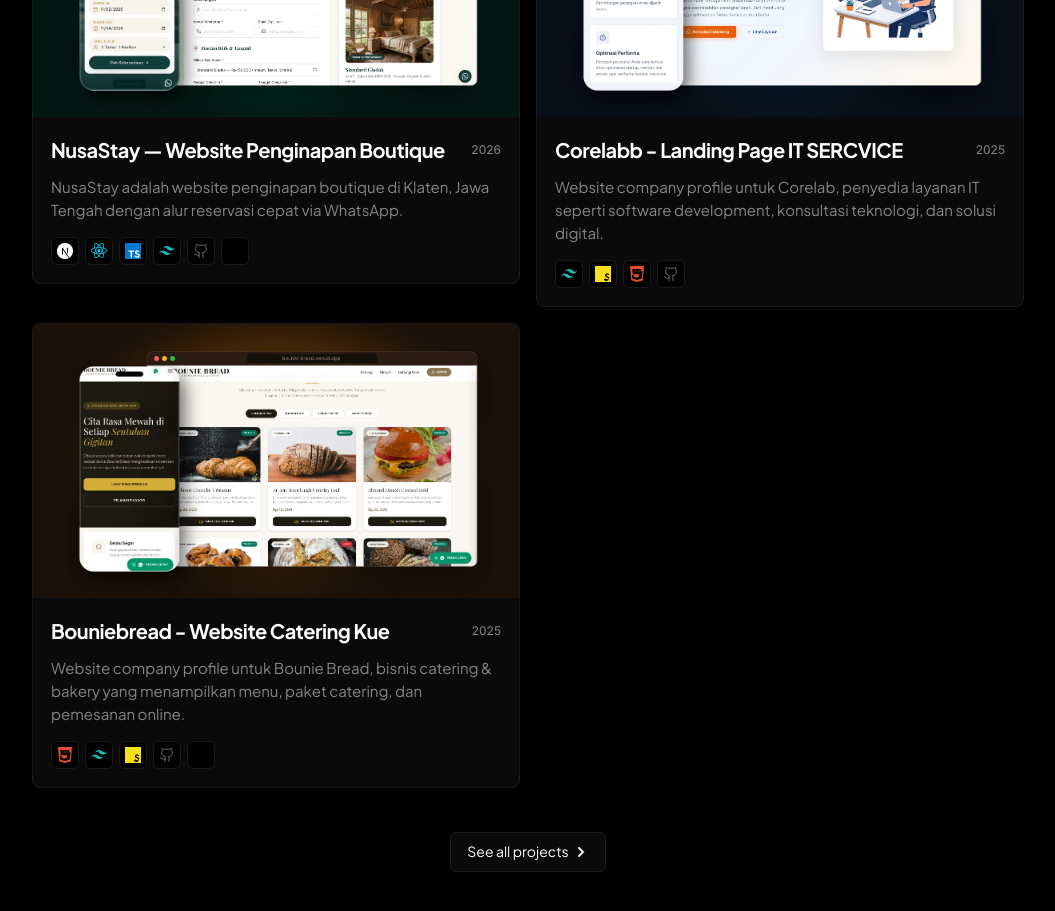
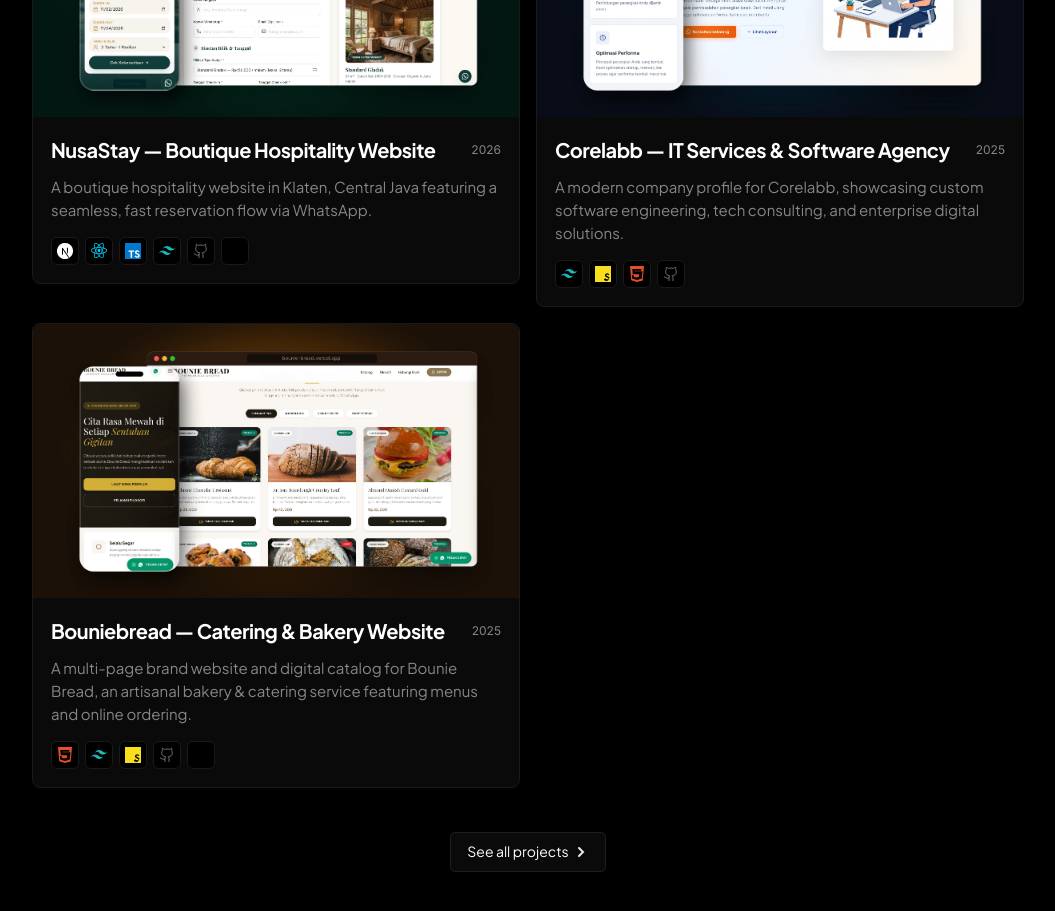
Before and after one commit to denaripp/portofolio-new, a Next.js app: page / in a window 1280 px wide. Shown: the part 920-1831 px from the top of the page, without its empty margins (112-1167 px from the left). Built offline with nearby package versions, Linux system fonts and the light colour scheme.

Commit message:
feat(i18n): implement comprehensive bilingual localization for all projects and case studies

```diff
--- a/src/app/resume/page.tsx
+++ b/src/app/resume/page.tsx
@@ -3,7 +3,7 @@
 import React, { useState } from "react";
 import Link from "next/link";
 import { Download, Printer, Mail, MapPin, ZoomIn } from "lucide-react";
-import { portfolioData, getWhatsAppUrl } from "@/data/portfolio";
+import { portfolioData, getWhatsAppUrl, getLocalizedProject } from "@/data/portfolio";
 import { SubtleGrid } from "@/components/SubtleGrid";
 import { TechLogoBadge } from "@/components/TechLogo";
 import { CertificateLightbox, type CertificateModalData } from "@/components/CertificateLightbox";
@@ -12,7 +12,7 @@ import { useLanguage } from "@/context/LanguageContext";
 
 export default function ResumePage() {
   const { isBlack } = useTheme();
-  const { t } = useLanguage();
+  const { t, lang } = useLanguage();
   const [selectedCert, setSelectedCert] = useState<CertificateModalData | null>(null);
 
   return (
@@ -339,10 +339,12 @@ export default function ResumePage() {
               </div>
 
               <div className="grid grid-cols-1 gap-4 md:grid-cols-2">
-                {portfolioData.projects.map((proj) => (
+                {portfolioData.projects.map((proj) => {
+                  const item = getLocalizedProject(proj, lang);
+                  return (
                     <Link
-                    key={proj.slug}
-                    href={`/projects/${proj.slug}`}
+                      key={item.slug}
+                      href={`/projects/${item.slug}`}
                       className={`group flex flex-col justify-between rounded-[12px] border p-5 transition-all hover:border-[#39a875] ${
                         isBlack
                           ? "border-[#1a1a1a] bg-black"
@@ -356,19 +358,19 @@ export default function ResumePage() {
                               isBlack ? "text-white" : "text-[#171918]"
                             }`}
                           >
-                          {proj.title}
+                            {item.title}
                           </h4>
                           <span className="font-mono-ui text-[12px] text-[#858786]">
-                          {proj.year}
+                            {item.year}
                           </span>
                         </div>
                         <p className="mt-2 font-sans-body text-[14px] leading-[22px] text-[#858786]">
-                        {proj.summary}
+                          {item.summary}
                         </p>
                       </div>
 
                       <div className="mt-4 flex flex-wrap gap-1.5">
-                      {proj.techStack.map((t) => (
+                        {item.techStack.map((t) => (
                           <TechLogoBadge
                             key={t}
                             name={t}
@@ -379,7 +381,8 @@ export default function ResumePage() {
                         ))}
                       </div>
                     </Link>
-                ))}
+                  );
+                })}
               </div>
             </div>
 
--- a/src/components/CommandPalette.tsx
+++ b/src/components/CommandPalette.tsx
@@ -24,7 +24,8 @@ import {
   Download,
   ArrowRight,
 } from "lucide-react";
-import { portfolioData, getWhatsAppUrl } from "@/data/portfolio";
+import { portfolioData, getWhatsAppUrl, getLocalizedProject } from "@/data/portfolio";
+import { useLanguage } from "@/context/LanguageContext";
 
 interface CommandPaletteContextType {
   isOpen: boolean;
@@ -63,6 +64,7 @@ export function CommandPaletteProvider({
   const [isOpen, setIsOpen] = useState(false);
   const [copiedEmail, setCopiedEmail] = useState(false);
   const router = useRouter();
+  const { lang } = useLanguage();
 
   const openPalette = useCallback(() => setIsOpen(true), []);
   const closePalette = useCallback(() => setIsOpen(false), []);
@@ -122,7 +124,9 @@ export function CommandPaletteProvider({
           closePalette();
         },
       },
-      ...portfolioData.projects.map((project) => ({
+      ...portfolioData.projects.map((rawProject) => {
+        const project = getLocalizedProject(rawProject, lang);
+        return {
           id: `project-${project.slug}`,
           label: project.title,
           subtitle: `${project.category} · ${project.year} — ${project.summary}`,
@@ -133,7 +137,8 @@ export function CommandPaletteProvider({
             router.push(`/projects/${project.slug}`);
             closePalette();
           },
-      })),
+        };
+      }),
       {
         id: "contact-whatsapp",
         label: "Chat on WhatsApp",
@@ -215,7 +220,7 @@ export function CommandPaletteProvider({
         },
       },
     ],
-    [router, copiedEmail, closePalette]
+    [router, copiedEmail, closePalette, lang]
   );
 
   // Global keyboard shortcut to toggle palette (attached once!)
--- a/src/components/ProjectCard.tsx
+++ b/src/components/ProjectCard.tsx
@@ -4,10 +4,11 @@ import React from "react";
 import Link from "next/link";
 import Image from "next/image";
 import { motion, type Variants } from "framer-motion";
-import { ProjectItem } from "@/data/portfolio";
+import { ProjectItem, getLocalizedProject } from "@/data/portfolio";
 import { ArrowUpRight } from "lucide-react";
 import { TechLogoBadge } from "@/components/TechLogo";
 import { useTheme } from "@/context/ThemeContext";
+import { useLanguage } from "@/context/LanguageContext";
 
 interface ProjectCardProps {
   project: ProjectItem;
@@ -24,6 +25,8 @@ const cardVariants: Variants = {
 
 export function ProjectCard({ project }: ProjectCardProps) {
   const { isBlack } = useTheme();
+  const { lang } = useLanguage();
+  const item = getLocalizedProject(project, lang);
 
   return (
     <motion.div
@@ -33,7 +36,7 @@ export function ProjectCard({ project }: ProjectCardProps) {
       className="w-full sm:w-[488px]"
     >
       <Link
-        href={`/projects/${project.slug}`}
+        href={`/projects/${item.slug}`}
         className={`group relative flex min-h-[434px] w-full flex-col items-start overflow-hidden rounded-[8px] border transition-all duration-300 ${
           isBlack
             ? "border-[#1a1a1a] bg-[#0a0a0a] hover:border-[#39a875]/70 hover:shadow-[0_16px_40px_rgba(57,168,117,0.14)]"
@@ -48,8 +51,8 @@ export function ProjectCard({ project }: ProjectCardProps) {
           style={{ height: 274, maxHeight: 274 }}
         >
           <Image
-            src={project.coverImage || `/assets/projects/${project.slug}.png`}
-            alt={project.title}
+            src={item.coverImage || `/assets/projects/${item.slug}.png`}
+            alt={item.title}
             fill
             sizes="(max-width: 768px) 100vw, 488px"
             className="object-cover transition-transform duration-500 ease-out group-hover:scale-105 pointer-events-none"
@@ -65,22 +68,22 @@ export function ProjectCard({ project }: ProjectCardProps) {
                   isBlack ? "text-white" : "text-[#171918]"
                 }`}
               >
-                {project.title}
+                {item.title}
                 <ArrowUpRight className="size-4 opacity-0 transition-all duration-200 group-hover:translate-x-0.5 group-hover:-translate-y-0.5 group-hover:opacity-100 text-[#39a875]" />
               </h3>
               <span className="font-mono-ui text-[12px] font-normal text-[#858786]">
-                {project.year}
+                {item.year}
               </span>
             </div>
 
             <p className="font-sans-body text-[15px] leading-[23px] font-normal text-[#858786]">
-              {project.summary}
+              {item.summary}
             </p>
           </div>
 
           {/* Project Technology SVG Logos */}
           <div className="flex flex-wrap items-center gap-[6px] pt-1">
-            {project.techStack.map((tech) => (
+            {item.techStack.map((tech) => (
               <TechLogoBadge
                 key={tech}
                 name={tech}
--- a/src/components/ProjectDetailView.tsx
+++ b/src/components/ProjectDetailView.tsx
@@ -5,7 +5,7 @@ import Link from "next/link";
 import Image from "next/image";
 import { motion } from "framer-motion";
 import { ArrowLeft, ExternalLink, CheckCircle2, Layers } from "lucide-react";
-import { ProjectItem } from "@/data/portfolio";
+import { ProjectItem, getLocalizedProject } from "@/data/portfolio";
 import { SubtleGrid } from "@/components/SubtleGrid";
 import { ContactBanner } from "@/components/ContactBanner";
 import { TechLogoBadge } from "@/components/TechLogo";
@@ -18,11 +18,13 @@ interface ProjectDetailViewProps {
 }
 
 export function ProjectDetailView({
-  project,
-  nextProject,
+  project: rawProject,
+  nextProject: rawNextProject,
 }: ProjectDetailViewProps) {
   const { isBlack } = useTheme();
-  const { t } = useLanguage();
+  const { t, lang } = useLanguage();
+  const project = getLocalizedProject(rawProject, lang);
+  const nextProject = getLocalizedProject(rawNextProject, lang);
 
   return (
     <div
--- a/src/data/portfolio.ts
+++ b/src/data/portfolio.ts
@@ -8,27 +8,67 @@ export interface TechItem {
 export interface ProjectItem {
   slug: string;
   title: string;
+  titleEn?: string;
   year: string;
   category: "Landing Page" | "Multi Page" | "Full Stack" | "Marketplace" | "UI/UX" | string;
   categories?: string[];
   featured: boolean;
   summary: string;
+  summaryEn?: string;
   description: string;
+  descriptionEn?: string;
   role: string;
+  roleEn?: string;
   duration: string;
+  durationEn?: string;
   clientOrContext: string;
+  clientOrContextEn?: string;
   coverImage?: string;
   coverVariant?: string;
   techStack: string[];
   liveUrl?: string;
   repoUrl?: string;
   challengeTitle?: string;
+  challengeTitleEn?: string;
   challenge: string;
+  challengeEn?: string;
   solutionTitle?: string;
+  solutionTitleEn?: string;
   solution: string;
+  solutionEn?: string;
   keyFeatures: string[];
+  keyFeaturesEn?: string[];
   architectureHighlights: string[];
-  metrics: { label: string; value: string }[];
+  architectureHighlightsEn?: string[];
+  metrics: { label: string; labelEn?: string; value: string }[];
+}
+
+export function getLocalizedProject(
+  project: ProjectItem,
+  lang: "id" | "en"
+): ProjectItem {
+  if (lang !== "en") return project;
+
+  return {
+    ...project,
+    title: project.titleEn || project.title,
+    summary: project.summaryEn || project.summary,
+    description: project.descriptionEn || project.description,
+    role: project.roleEn || project.role,
+    duration: project.durationEn || project.duration,
+    clientOrContext: project.clientOrContextEn || project.clientOrContext,
+    challengeTitle: project.challengeTitleEn || project.challengeTitle,
+    challenge: project.challengeEn || project.challenge,
+    solutionTitle: project.solutionTitleEn || project.solutionTitle,
+    solution: project.solutionEn || project.solution,
+    keyFeatures: project.keyFeaturesEn || project.keyFeatures,
+    architectureHighlights:
+      project.architectureHighlightsEn || project.architectureHighlights,
+    metrics: project.metrics.map((m) => ({
+      label: m.labelEn || m.label,
+      value: m.value,
+    })),
+  };
 }
 
 export interface ExperienceItem {
@@ -244,17 +284,25 @@ export const portfolioData = {
     {
       slug: "nusastay",
       title: "NusaStay — Website Penginapan Boutique",
+      titleEn: "NusaStay — Boutique Hospitality Website",
       year: "2026",
       category: "Multi Page",
       categories: ["Multi Page"],
       featured: true,
       summary:
         "NusaStay adalah website penginapan boutique di Klaten, Jawa Tengah dengan alur reservasi cepat via WhatsApp.",
+      summaryEn:
+        "A boutique hospitality website in Klaten, Central Java featuring a seamless, fast reservation flow via WhatsApp.",
       description:
         "NusaStay adalah website penginapan boutique di Klaten, Jawa Tengah. Website ini membantu calon tamu melihat pilihan kamar, fasilitas, galeri, dan lokasi, lalu mengajukan reservasi dengan cepat melalui integrasi alur WhatsApp.",
+      descriptionEn:
+        "NusaStay is a boutique hospitality website crafted for travelers in Klaten, Central Java. The platform allows prospective guests to explore room tiers, amenities, visual galleries, and lodging locations, with instant reservation inquiries routed directly to WhatsApp.",
       role: "Fullstack Developer & AI-Augmented Builder",
+      roleEn: "Fullstack Developer & AI-Augmented Builder",
       duration: "2026",
+      durationEn: "2026",
       clientOrContext: "NusaStay Boutique Lodging",
+      clientOrContextEn: "NusaStay Boutique Lodging",
       coverImage: "/assets/projects/nusastay.webp",
       techStack: [
         "Next.js",
@@ -267,42 +315,67 @@ export const portfolioData = {
       liveUrl: "https://nusastay.vercel.app/",
       repoUrl: "https://github.com/denaripp/nusastay---dummy-project",
       challengeTitle: "Reservasi Cepat & Ramah Tamu",
+      challengeTitleEn: "Frictionless Guest Inquiries",
       challenge:
         "Penginapan boutique membutuhkan media presentasi visual yang menarik untuk kamar dan fasilitasnya, sekaligus cara termudah bagi calon tamu untuk melakukan konfirmasi ketersediaan kamar tanpa friksi pembayaran di muka yang rumit.",
+      challengeEn:
+        "Boutique lodgings need a captivating visual showcase for their rooms while providing guests with an effortless way to check availability without the overhead of complex payment gateways.",
       solutionTitle: "Alur Terintegrasi WhatsApp",
+      solutionTitleEn: "Direct WhatsApp Flow",
       solution:
         "Membangun website modern dengan Next.js yang memuat galeri kamar secara interaktif dan menyediakan form pemesanan langsung yang memformat pesan otomatis ke nomor WhatsApp pengelola.",
+      solutionEn:
+        "Engineered a fast, modern Next.js website featuring interactive room galleries and a booking form that auto-formats reservations directly into structured WhatsApp messages.",
       keyFeatures: [
         "Showcase Kamar & Fasilitas Interaktif",
         "Direct WhatsApp Reservation Flow",
         "Peta Lokasi & Informasi Akomodasi Lengkap",
         "Desain Mobile-First & Responsif Cepat",
       ],
+      keyFeaturesEn: [
+        "Interactive Room & Amenities Showcase",
+        "Direct WhatsApp Reservation Engine",
+        "Location Map & Comprehensive Lodging Guide",
+        "Mobile-First & Ultra-Responsive Layout",
+      ],
       architectureHighlights: [
         "Next.js App Router dengan performa rendering optimal",
         "Tailwind CSS dengan palet desain hospitality yang hangat",
         "Deep link generator ke WhatsApp API tanpa perantara pihak ketiga",
       ],
+      architectureHighlightsEn: [
+        "Next.js App Router for optimal load performance",
+        "Tailwind CSS with a warm hospitality aesthetic",
+        "Direct deep link generator to WhatsApp API without third-party middle layers",
+      ],
       metrics: [
-        { label: "Platform", value: "Next.js" },
-        { label: "Status", value: "Completed" },
-        { label: "Deployment", value: "Vercel" },
+        { label: "Platform", labelEn: "Platform", value: "Next.js" },
+        { label: "Status", labelEn: "Status", value: "Completed" },
+        { label: "Deployment", labelEn: "Deployment", value: "Vercel" },
       ],
     },
     {
       slug: "corelabb",
       title: "Corelabb - Landing Page IT SERCVICE",
+      titleEn: "Corelabb — IT Services & Software Agency",
       year: "2025",
       category: "Landing Page",
       categories: ["Landing Page"],
       featured: true,
       summary:
         "Website company profile untuk Corelab, penyedia layanan IT seperti software development, konsultasi teknologi, dan solusi digital.",
+      summaryEn:
+        "A modern company profile for Corelabb, showcasing custom software engineering, tech consulting, and enterprise digital solutions.",
       description:
         "Website company profile untuk Corelab, penyedia layanan IT seperti pengembangan software, konsultasi teknologi, dan solusi digital untuk bisnis dengan tampilan modern dan profesional.",
+      descriptionEn:
+        "A sleek company profile for Corelabb, an IT solutions provider specializing in bespoke software development, cloud infrastructure, and enterprise IT consulting with a crisp, authoritative aesthetic.",
       role: "Frontend Developer",
+      roleEn: "Frontend Developer",
       duration: "2025",
+      durationEn: "2025",
       clientOrContext: "Corelabb IT Services",
+      clientOrContextEn: "Corelabb IT Services",
       coverImage: "/assets/projects/corelabb.webp",
       techStack: [
         "Tailwind CSS",
@@ -313,42 +386,67 @@ export const portfolioData = {
       liveUrl: "https://corelab2.netlify.app/",
       repoUrl: "https://github.com/denaripp/corelabb",
       challengeTitle: "Kredibilitas Layanan Digital",
+      challengeTitleEn: "Establishing Digital Authority",
       challenge:
         "Agensi penyedia solusi IT membutuhkan etalase digital yang menonjolkan profesionalitas, portofolio teknologi, dan cakupan layanan pengembangan software secara ringkas dan meyakinkan.",
+      challengeEn:
+        "An emerging IT agency needed a digital storefront that clearly communicates technical rigor, service tiers, and service reliability to potential business clients.",
       solutionTitle: "Landing Page Modern & Interaktif",
+      solutionTitleEn: "Modern & Interactive Landing Page",
       solution:
         "Mengembangkan landing page company profile berkecepatan tinggi dengan Tailwind CSS yang menyajikan daftar layanan IT, keunggulan teknologi, dan tombol konsultasi langsung.",
+      solutionEn:
+        "Crafted a blazingly fast landing page with Tailwind CSS, highlighting core technical services, credibility badges, and instant consultation call-to-actions.",
       keyFeatures: [
         "Daftar Layanan Solusi Digital & Software",
         "Tampilan Kredibel dengan Tema IT Modern",
         "Direct Consultation Call to Action",
         "Akses Cepat & Ringan di Semua Perangkat",
       ],
+      keyFeaturesEn: [
+        "Digital & Software Solutions Catalog",
+        "Credible Aesthetic with Modern Tech Theme",
+        "Direct Consultation Call to Action",
+        "Lightweight & Fast Access Across All Devices",
+      ],
       architectureHighlights: [
         "Struktur HTML5 semantik dan performa loading instan",
         "Tailwind CSS utility-first styling yang rapi",
         "Continuous deployment otomatis via Netlify",
       ],
+      architectureHighlightsEn: [
+        "Semantic HTML5 structure with instant loading performance",
+        "Tailwind CSS utility-first clean styling",
+        "Automated continuous deployment via Netlify",
+      ],
       metrics: [
-        { label: "Stack", value: "Tailwind CSS" },
-        { label: "Status", value: "Completed" },
-        { label: "Hosting", value: "Netlify" },
+        { label: "Stack", labelEn: "Stack", value: "Tailwind CSS" },
+        { label: "Status", labelEn: "Status", value: "Completed" },
+        { label: "Hosting", labelEn: "Hosting", value: "Netlify" },
       ],
     },
     {
       slug: "bounie-bread",
       title: "Bouniebread - Website Catering Kue",
+      titleEn: "Bouniebread — Catering & Bakery Website",
       year: "2025",
       category: "Multi Page",
       categories: ["Multi Page"],
       featured: true,
       summary:
         "Website company profile untuk Bounie Bread, bisnis catering & bakery yang menampilkan menu, paket catering, dan pemesanan online.",
+      summaryEn:
+        "A multi-page brand website and digital catalog for Bounie Bread, an artisanal bakery & catering service featuring menus and online ordering.",
       description:
         "Website company profile untuk Bounie Bread, bisnis catering & bakery yang menampilkan menu, paket catering, dan sistem pemesanan online dengan navigasi yang responsif.",
+      descriptionEn:
+        "A multi-page brand website for Bounie Bread, an artisanal bakery & catering business showcasing freshly baked selections, catering packages, and direct ordering with responsive navigation.",
       role: "Frontend Developer",
+      roleEn: "Frontend Developer",
       duration: "2025",
+      durationEn: "2025",
       clientOrContext: "Bounie Bread Bakery & Catering",
+      clientOrContextEn: "Bounie Bread Bakery & Catering",
       coverImage: "/assets/projects/bouniebread.webp",
       techStack: [
         "HTML",
@@ -360,26 +458,43 @@ export const portfolioData = {
       liveUrl: "https://bounie-bread.vercel.app/",
       repoUrl: "https://github.com/denaripp/bounie-bread",
       challengeTitle: "Digitalisasi Katalog Bakery",
+      challengeTitleEn: "Digitalizing Bakery Menus",
       challenge:
         "Bisnis bakery & catering rumahan memerlukan media digital untuk memajang varian roti dan paket pesanan partai besar tanpa harus mengirim foto katalog manual berulang kali.",
+      challengeEn:
+        "A homemade bakery & catering business needed a digital medium to showcase their artisanal breads and bulk catering packages without repeatedly sending manual photo menus.",
       solutionTitle: "Katalog Digital Terstruktur",
+      solutionTitleEn: "Structured Digital Catalog",
       solution:
         "Membangun website katalog online yang menampilkan ragam pilihan roti, daftar harga paket catering, serta akses langsung bagi pelanggan untuk memesan secara daring.",
+      solutionEn:
+        "Built an intuitive online catalog displaying variety of breads, catering price packages, and direct ordering channels for customers.",
       keyFeatures: [
         "Katalog Menu Bakery & Varian Kue",
         "Paket Catering untuk Berbagai Acara",
         "Tombol Pemesanan Online Cepat",
         "Desain Bersih & Navigasi Mudah",
       ],
+      keyFeaturesEn: [
+        "Artisanal Bakery & Pastry Menu Catalog",
+        "Catering Packages for Events & Gatherings",
+        "Quick Online Ordering Call to Action",
+        "Clean Aesthetic & Intuitive Navigation",
+      ],
       architectureHighlights: [
         "Lightweight static web architecture tanpa dependensi berat",
         "Optimasi aset gambar kue dalam format modern",
         "Hosting gratis berkecepatan tinggi di Vercel",
       ],
+      architectureHighlightsEn: [
+        "Lightweight static web architecture without heavy bloat",
+        "Optimized modern image assets for high performance",
+        "High-speed deployment on Vercel",
+      ],
       metrics: [
-        { label: "Kategori", value: "F&B Catering" },
-        { label: "Status", value: "Completed" },
-        { label: "Deployment", value: "Vercel" },
+        { label: "Kategori", labelEn: "Category", value: "F&B Catering" },
+        { label: "Status", labelEn: "Status", value: "Completed" },
+        { label: "Deployment", labelEn: "Deployment", value: "Vercel" },
       ],
     },
   ] as ProjectItem[],
```
Lines whose indentation alone changed are shown as unchanged.
